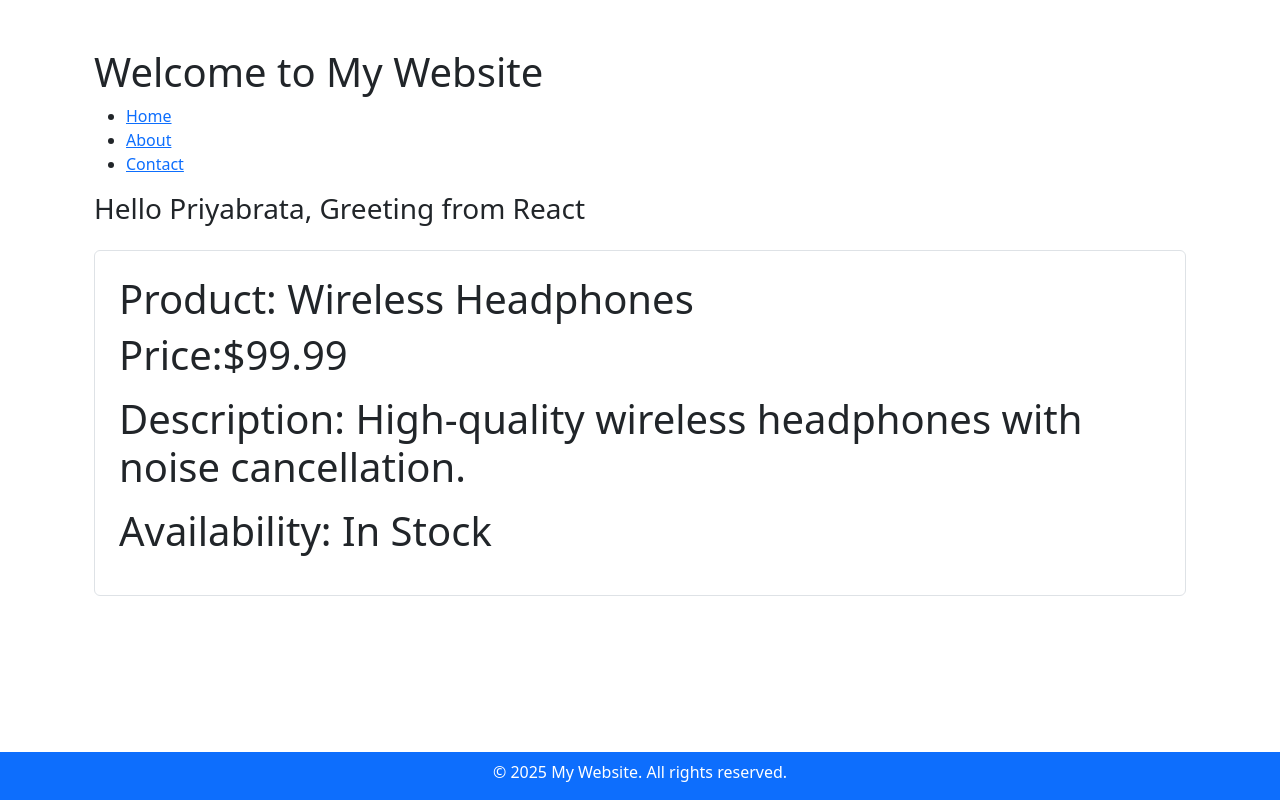
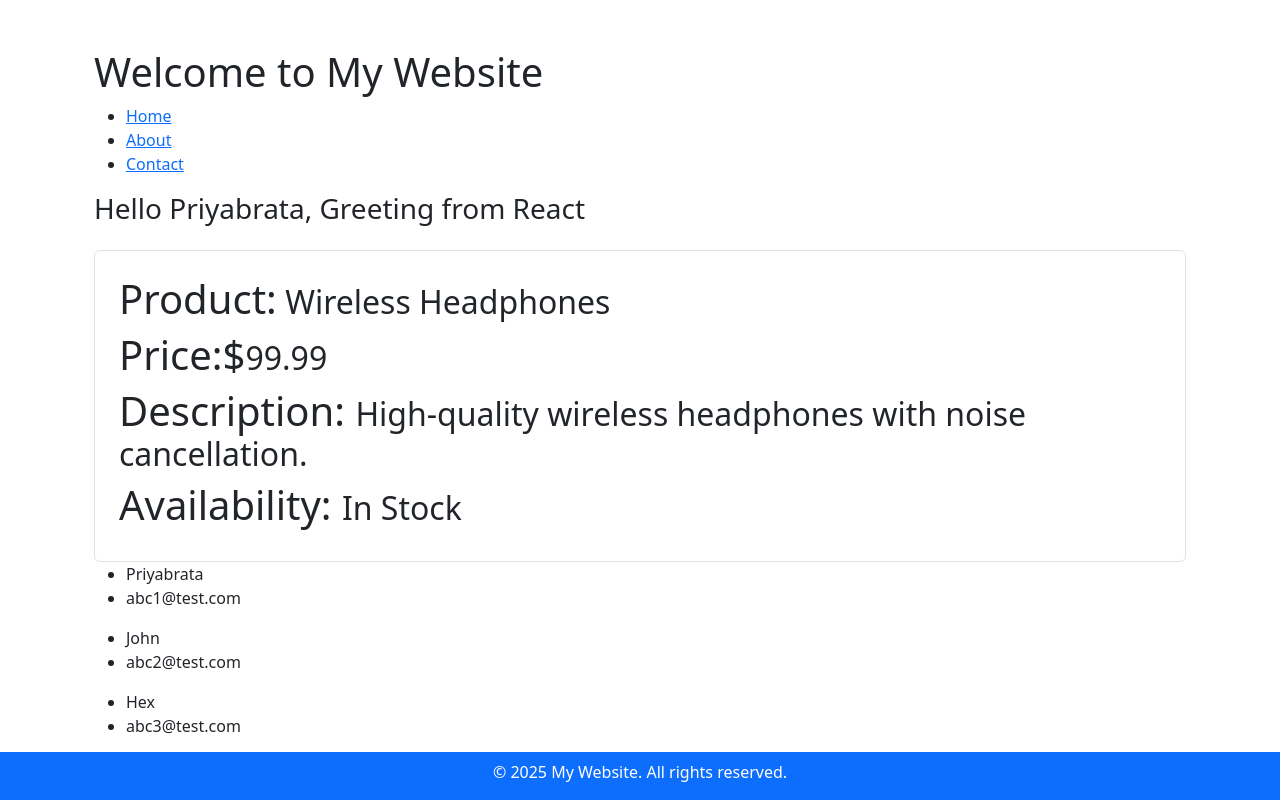
Before and after one commit to pdas544/react-tutorial, a React (Vite) app: page / in a window 1280 px wide. Built offline with nearby package versions, Linux system fonts and the light colour scheme.

Commit message:
modify component to use className attribute

```diff
--- a/src/App.jsx
+++ b/src/App.jsx
@@ -2,6 +2,7 @@ import Greet from "./components/Greet";
 import Header from "./components/Header";
 import Footer from "./components/Footer";
 import ProductInfo from "./components/ProductInfo";
+import Lists from "./components/Lists";
 
 const App = () => {
 
@@ -11,6 +12,7 @@ const App = () => {
 
     <Greet />
     <ProductInfo />
+      <Lists />
 
     <Footer/>
   </section>
--- a/src/components/Footer.jsx
+++ b/src/components/Footer.jsx
@@ -1,8 +1,8 @@
 const Footer = () => {
   return (
-    <footer class="p-2 bg-primary mt-4 text-white position-fixed bottom-0 start-0 end-0">
-      <div class="container mx-auto text-center">
-        <p class="mb-2">
+    <footer className="p-2 bg-primary mt-4 text-white position-fixed bottom-0 start-0 end-0">
+      <div className="container mx-auto text-center">
+        <p className="mb-2">
           &copy; {new Date().getFullYear()} My Website. All rights reserved.
         </p>
 
--- /dev/null
+++ b/src/components/Lists.jsx
@@ -0,0 +1,20 @@
+const Lists = () => {
+    const userInfo = [
+        {name:"Priyabrata", email:"abc1@test.com"},
+        {name:"John", email:"abc2@test.com"},
+        {name:"Hex", email:"abc3@test.com"}
+    ];
+    return <section>
+        {userInfo.map(({name, email})=>
+            (
+                <ul key={Math.random()}>
+                    <li>{name}</li>
+                    <li>{email}</li>
+                </ul>
+            )
+        )}
+
+    </section>
+}
+
+export default Lists;
--- a/src/components/ProductInfo.jsx
+++ b/src/components/ProductInfo.jsx
@@ -6,11 +6,11 @@ const ProductInfo = () => {
         "availability": "In Stock"
     };
     return (
-        <div class="container mx-auto p-4 border rounded shadow-md mt-4">
-            <h2 class="display-6">Product: {product.name}</h2>
-            <p class="display-6"> Price:${product.price}</p>
-            <p class="display-6">Description: {product.description}</p>
-            <p class="display-6">Availability: {product.availability}</p>
+        <div className="container mx-auto p-4 border rounded shadow-md mt-4">
+            <h2 ><span className="display-6">Product:</span> {product.name}</h2>
+            <h2> <span className="display-6">Price:$</span>{product.price}</h2>
+            <h2><span className="display-6">Description: </span>{product.description}</h2>
+            <h2><span className="display-6">Availability: </span>{product.availability}</h2>
         </div>
     );
 }
```
